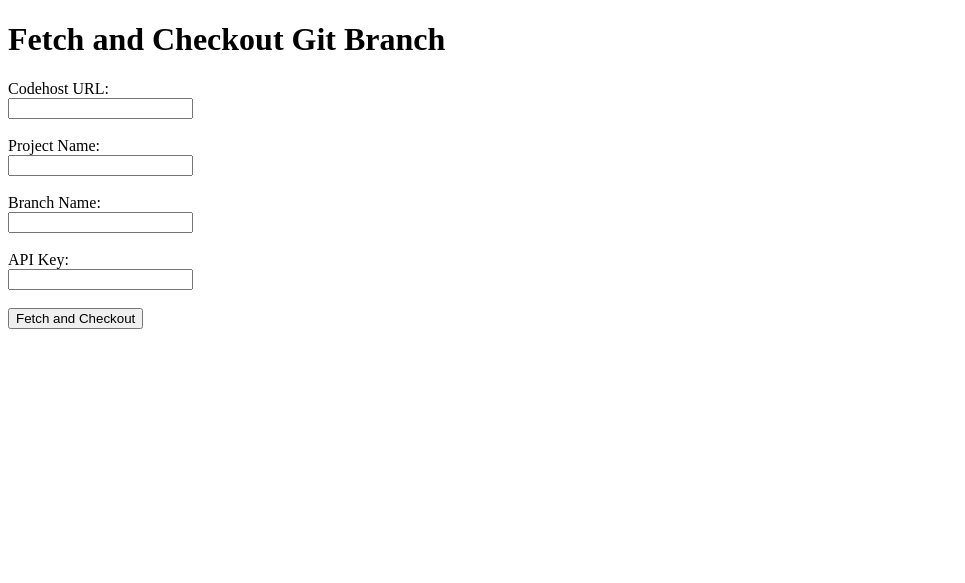
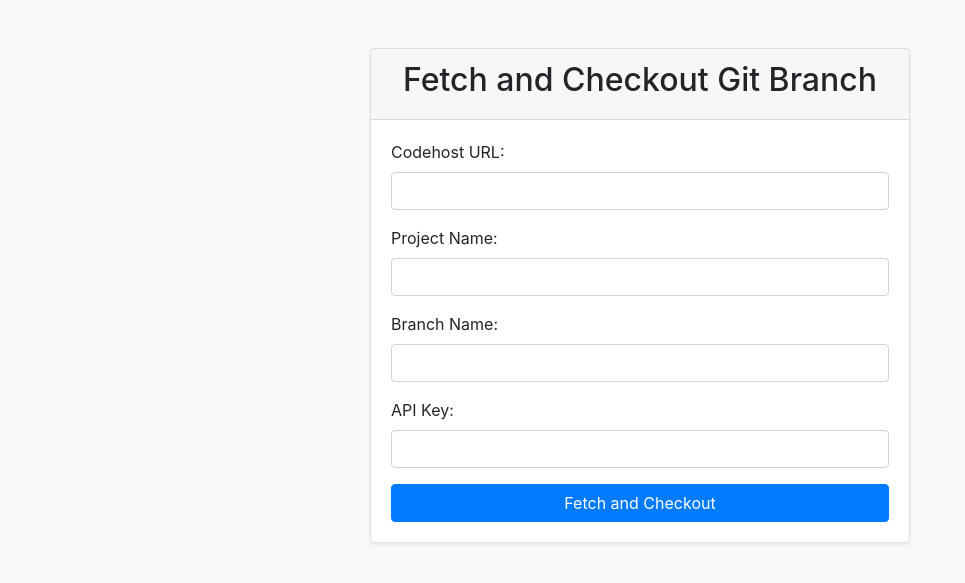
Before and after one commit to tursomari/machtiani-commit-file-retrieval, a Flask app: page / in a window 1280 px wide. Shown: the top 583 px of the page, without its empty margins (0-965 px from the left). Run offline with Flask 3, Linux system fonts and the light colour scheme; some libraries are stand-ins or nearby versions.

Commit message:
Enhance HTML templates with Bootstrap styling
- Applied Bootstrap 4.5.2 for improved layout and styling.
- Updated `index.html` form elements for a more user-friendly interface.
- Styled `result.html` with Bootstrap classes for consistency and better design.

```diff
--- a/web/templates/index.html
+++ b/web/templates/index.html
@@ -4,23 +4,44 @@
     <meta charset="UTF-8">
     <meta name="viewport" content="width=device-width, initial-scale=1.0">
     <title>Fetch and Checkout</title>
+    <link href="https://stackpath.bootstrapcdn.com/bootstrap/4.5.2/css/bootstrap.min.css" rel="stylesheet">
 </head>
-<body>
-    <h1>Fetch and Checkout Git Branch</h1>
-    <form action="/submit" method="POST">
-        <label for="codehost_url">Codehost URL:</label><br>
-        <input type="text" id="codehost_url" name="codehost_url" required><br><br>
+<body class="bg-light">
+    <div class="container">
+        <div class="row justify-content-center mt-5">
+            <div class="col-md-6">
+                <div class="card shadow-sm">
+                    <div class="card-header text-center">
+                        <h2>Fetch and Checkout Git Branch</h2>
+                    </div>
+                    <div class="card-body">
+                        <form action="/submit" method="POST">
+                            <div class="form-group">
+                                <label for="codehost_url">Codehost URL:</label>
+                                <input type="text" id="codehost_url" name="codehost_url" class="form-control" required>
+                            </div>
 
-        <label for="project_name">Project Name:</label><br>
-        <input type="text" id="project_name" name="project_name" required><br><br>
+                            <div class="form-group">
+                                <label for="project_name">Project Name:</label>
+                                <input type="text" id="project_name" name="project_name" class="form-control" required>
+                            </div>
 
-        <label for="branch_name">Branch Name:</label><br>
-        <input type="text" id="branch_name" name="branch_name" required><br><br>
+                            <div class="form-group">
+                                <label for="branch_name">Branch Name:</label>
+                                <input type="text" id="branch_name" name="branch_name" class="form-control" required>
+                            </div>
 
-        <label for="api_key">API Key:</label><br>
-        <input type="text" id="api_key" name="api_key"><br><br>
+                            <div class="form-group">
+                                <label for="api_key">API Key:</label>
+                                <input type="text" id="api_key" name="api_key" class="form-control">
+                            </div>
 
-        <input type="submit" value="Fetch and Checkout">
-    </form>
+                            <button type="submit" class="btn btn-primary btn-block">Fetch and Checkout</button>
+                        </form>
+                    </div>
+                </div>
+            </div>
+        </div>
+    </div>
 </body>
 </html>
```
Also changed, not shown: web/templates/result.html (+17 -4 lines).
